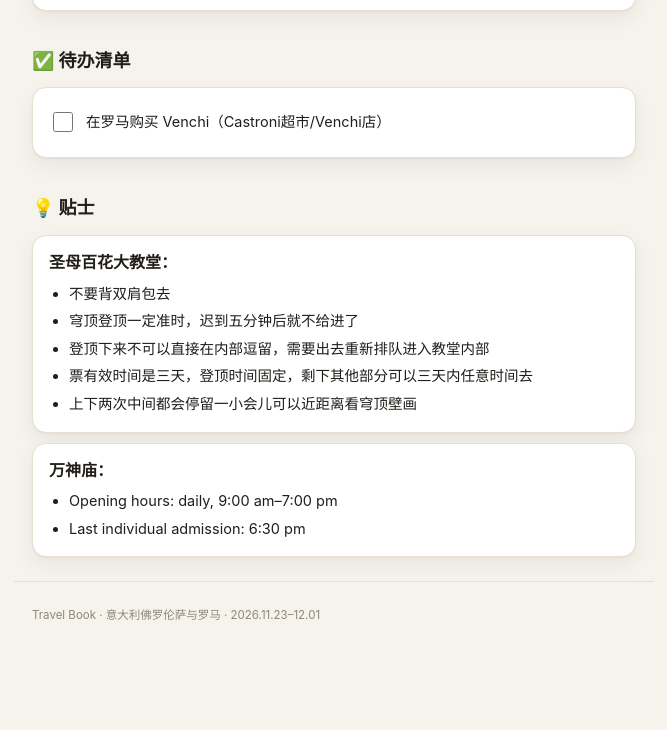
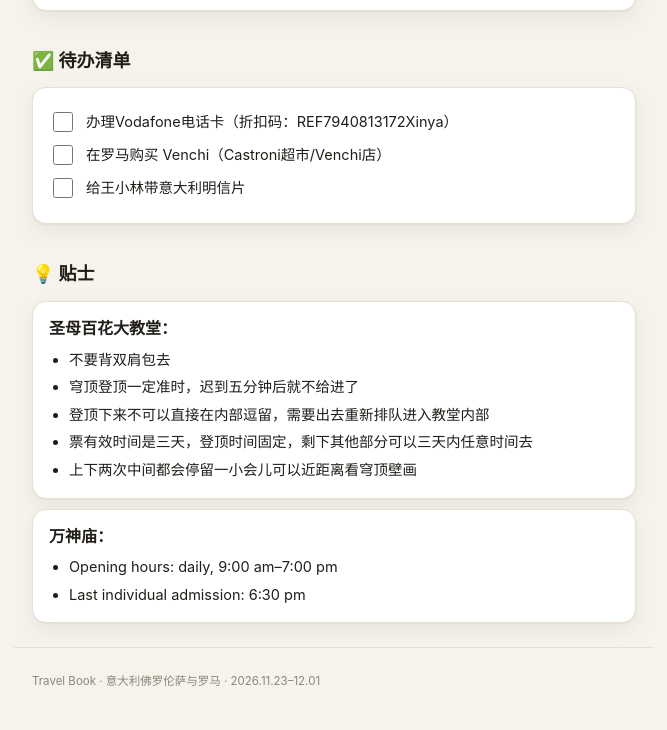
Before and after one commit to rrrebeccahuang/italia-2026, a plain HTML site: page public/index.html in a window 1280 px wide. Shown: the part 6464-7194 px from the top of the page, without its empty margins (306-973 px from the left). Drawn offline with Linux system fonts and the light colour scheme.

Commit message:
Update index.html

```diff
--- a/public/index.html
+++ b/public/index.html
@@ -400,7 +400,7 @@
 
   <section id="todo">
     <h2 class="sec">✅ 待办清单</h2>
-    <div class="card"><ul class="todo-check" id="todoList"><li><label><input type="checkbox" data-id="todo-venchi"><span>在罗马购买 Venchi（Castroni超市/Venchi店）</span></label></li></ul></div>
+    <div class="card"><ul class="todo-check" id="todoList"><li><label><input type="checkbox" data-id="todo-vodafone"><span>办理Vodafone电话卡（折扣码：REF7940813172Xinya）</span></label></li><li><label><input type="checkbox" data-id="todo-venchi"><span>在罗马购买 Venchi（Castroni超市/Venchi店）</span></label></li><li><label><input type="checkbox" data-id="todo-postcard"><span>给王小林带意大利明信片</span></label></li></ul></div>
   </section>
 
   <section id="tips">
```
